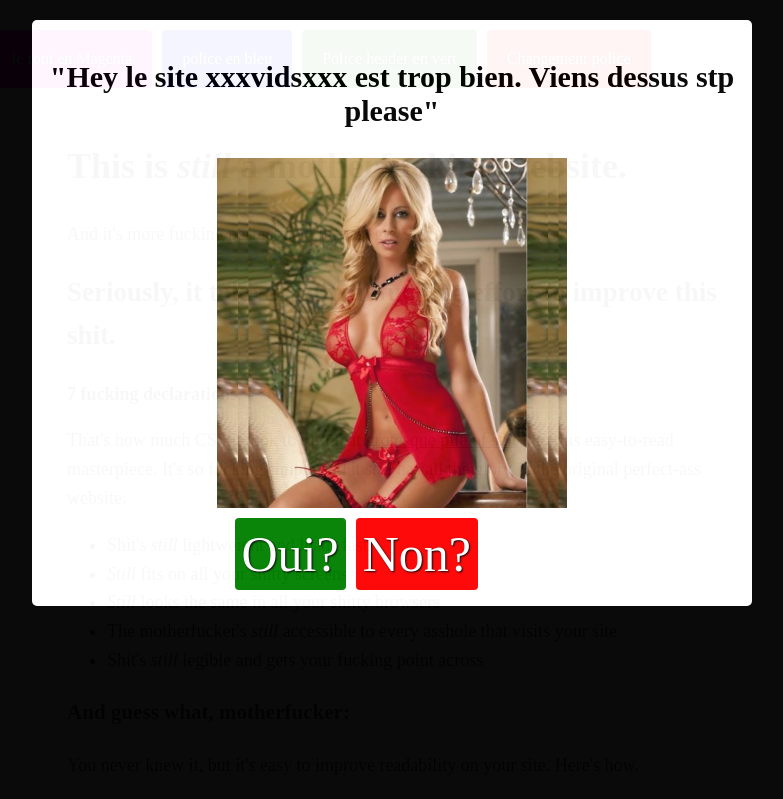
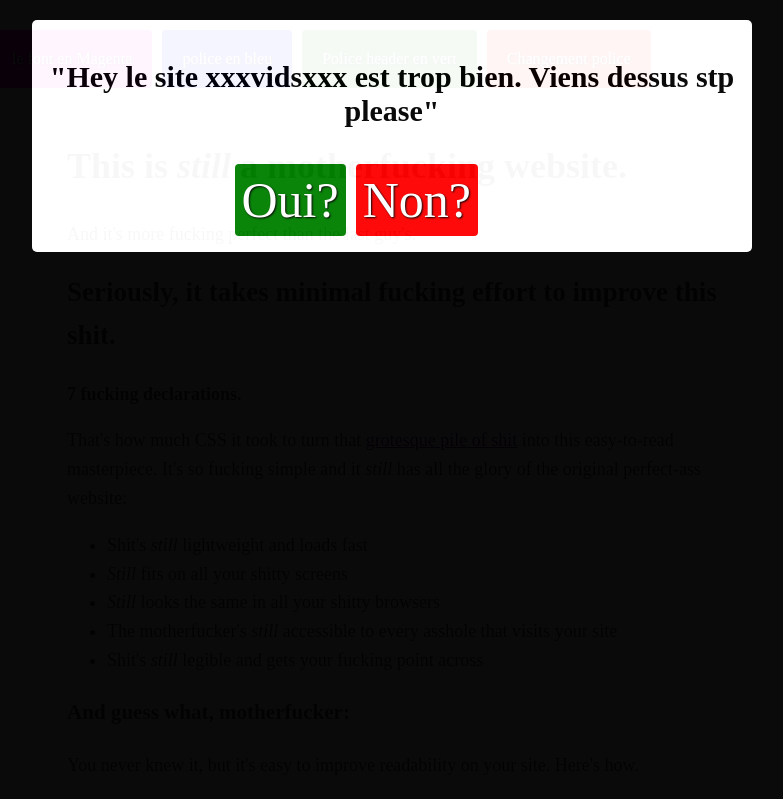
Before and after one commit to hasinaniaina/BetterMotherFuckingWebsite, a plain HTML site: page index.html in a window 1280 px wide. Shown: the top 799 px of the page, without its empty margins (248-1031 px from the left). Drawn offline with Linux system fonts and the light colour scheme.

Commit message:
mon commit pour BetterMotherFuckingWebsite

```diff
--- a/index.html
+++ b/index.html
@@ -12,9 +12,6 @@
 		<div class="pop-up">
 			<div class="message">
 				<p>"Hey le site xxxvidsxxx est trop bien. Viens dessus stp please" </p>
-			</div>
-			<div class="img-xx">
-				<img src="images/xxvideo.jpg">
 			</div>
 			<div class="choix">
 				<div id="choix-oui"><a href="https://www.youtube.com/watch?v=dQw4w9WgXcQ" id="oui">Oui?</a></div>
```
Also changed, not shown: images/xxvideo.jpg (deleted).
